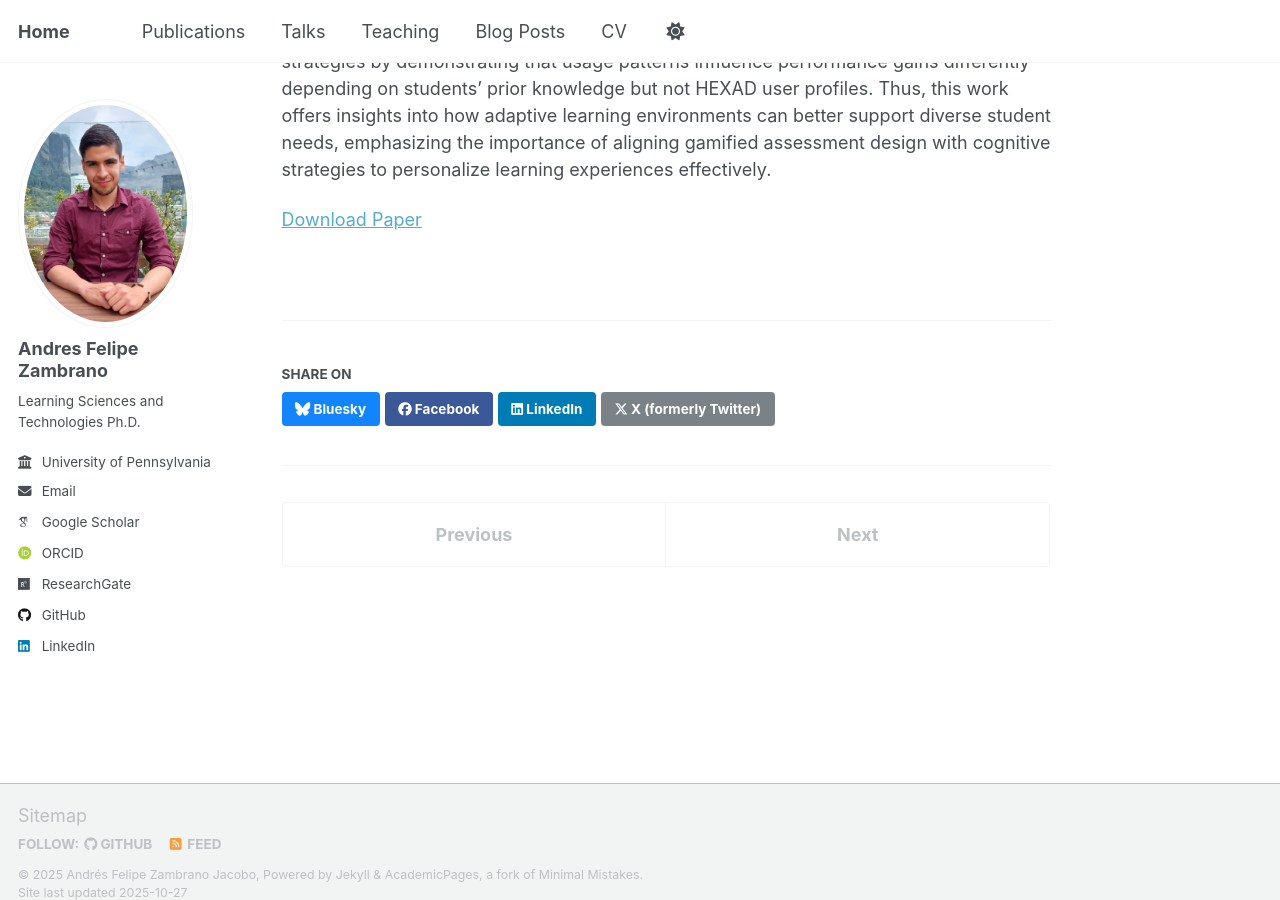
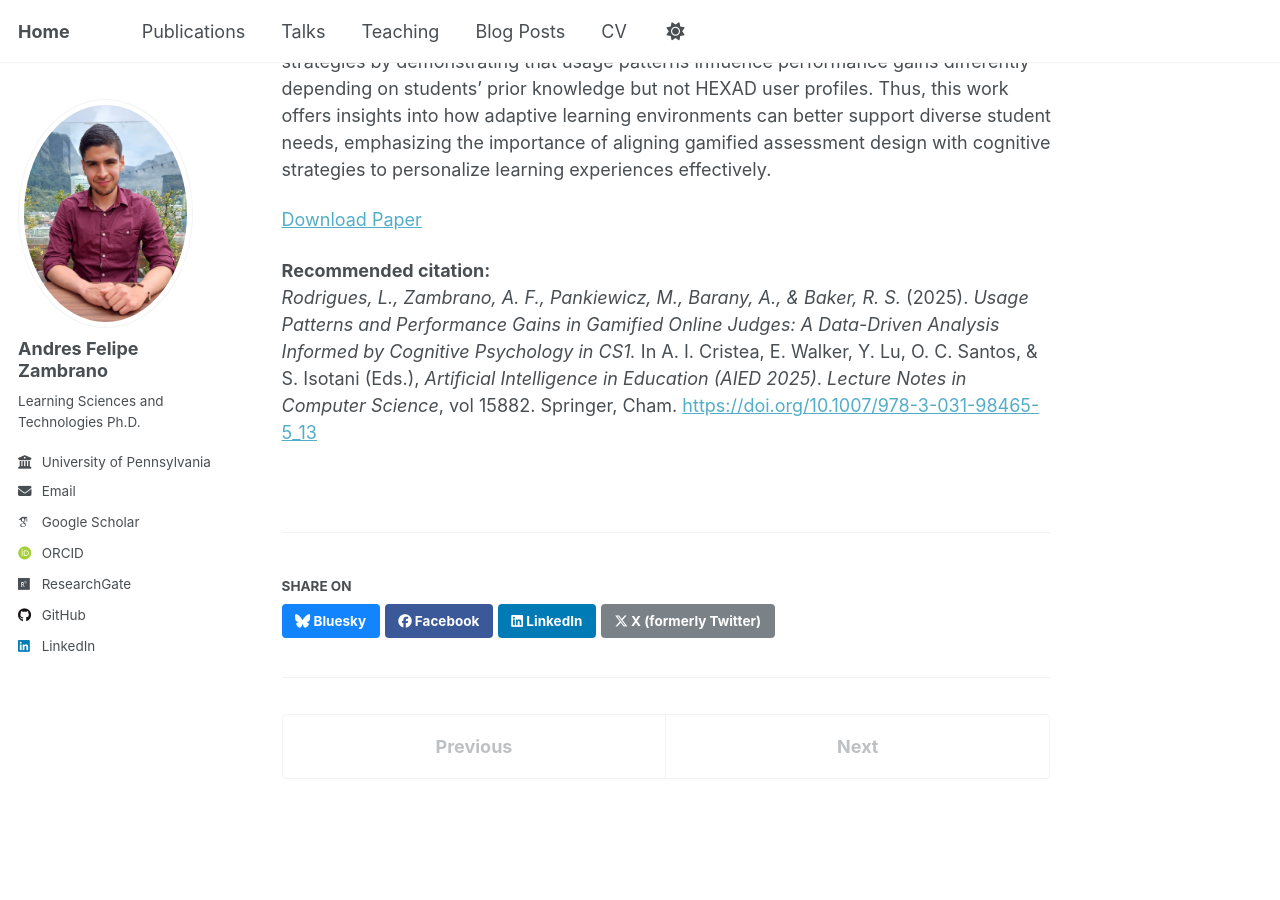
Before and after one commit to afzambrano/afzambrano.github.io, a Jekyll site: the page built from _publications/2025-aied-clustering-runcode.md, in a window 1280 px wide and 900 px high, scrolled down 447 px. Built offline with Jekyll 4.4.1, drawn with Linux system fonts in a browser that asks for light colours; some web fonts are replaced; a script that is not in the unit is left out.

Commit message:
Update 2025-aied-clustering-runcode.md

```diff
--- a/_publications/2025-aied-clustering-runcode.md
+++ b/_publications/2025-aied-clustering-runcode.md
@@ -12,3 +12,11 @@ paperurl: 'https://link.springer.com/chapter/10.1007/978-3-031-98465-5_13'
 This study examines how students interact with a Gamified Online Judge through cognitive psychology strategies, repeated and distributed practice, and how these patterns contribute to performance improvements. Using a data-driven approach, we analyze students’ usage patterns while considering their prior knowledge and HEXAD profiles to understand how different patterns relate to performance gains. Feature selection resulted in the choice of Number of Attempts and Grouped Hours Between Attempts for further analysis, as these were significantly related to performance gains. Clustering analysis revealed six student usage patterns with varied practice and spacing behaviors, highlighting the complex interplay between repeated and distributed practice strategies by demonstrating that usage patterns influence performance gains differently depending on students’ prior knowledge but not HEXAD user profiles. Thus, this work offers insights into how adaptive learning environments can better support diverse student needs, emphasizing the importance of aligning gamified assessment design with cognitive strategies to personalize learning experiences effectively.
 
 [Download Paper](https://link.springer.com/chapter/10.1007/978-3-031-98465-5_13)
+
+<b>Recommended citation:</b><br>
+<i>Rodrigues, L., Zambrano, A. F., Pankiewicz, M., Barany, A., & Baker, R. S.</i> (2025).
+<i>Usage Patterns and Performance Gains in Gamified Online Judges: A Data-Driven Analysis Informed by Cognitive Psychology in CS1.</i>
+In A. I. Cristea, E. Walker, Y. Lu, O. C. Santos, & S. Isotani (Eds.),
+<i>Artificial Intelligence in Education (AIED 2025)</i>.
+<i>Lecture Notes in Computer Science</i>, vol 15882. Springer, Cham.
+<a href="https://doi.org/10.1007/978-3-031-98465-5_13">https://doi.org/10.1007/978-3-031-98465-5_13</a>
```
